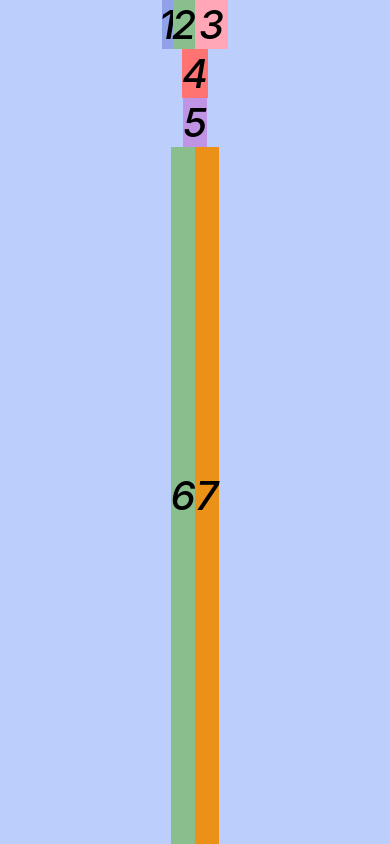
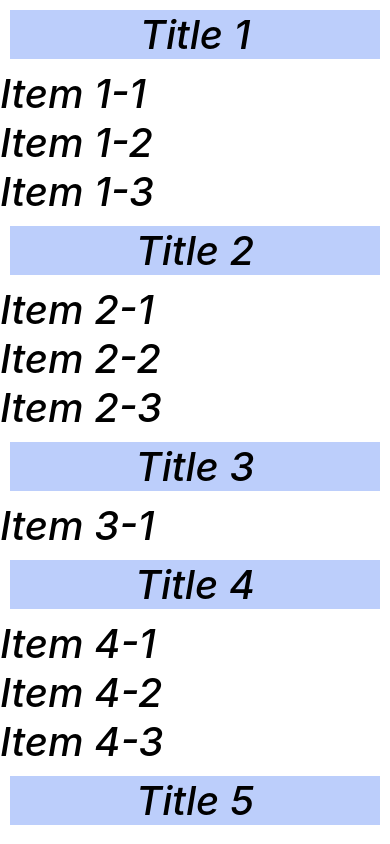
Before and after one commit to udara-nz/first_project, a React Native app: screen / in a window 390 px wide. Built offline with nearby package versions, Linux system fonts and the light colour scheme.

Commit message:
sectionList changes

```diff
--- a/App.tsx
+++ b/App.tsx
@@ -1,39 +1,108 @@
-import {StyleSheet, Text, View} from 'react-native';
-import React from 'react';
+import {
+  FlatList,
+  RefreshControl,
+  ScrollView,
+  SectionList,
+  StyleSheet,
+  Text,
+  View,
+} from 'react-native';
+import React, {useState} from 'react';
 
 const App = () => {
+  const [List, setList] = useState([
+    {name: 'Item 1'},
+    {name: 'Item 2'},
+    {name: 'Item 3'},
+    {name: 'Item 4'},
+    {name: 'Item 5'},
+    {name: 'Item 6'},
+    {name: 'Item 7'},
+    {name: 'Item 8'},
+    {name: 'Item 9'},
+    {name: 'Item 10'},
+  ]);
+
+  const DATA = [
+    {
+      title: 'Title 1',
+      data: ['Item 1-1', 'Item 1-2', 'Item 1-3'],
+    },
+    {
+      title: 'Title 2',
+      data: ['Item 2-1', 'Item 2-2', 'Item 2-3'],
+    },
+    {
+      title: 'Title 3',
+      data: ['Item 3-1'],
+    },
+    {
+      title: 'Title 4',
+      data: ['Item 4-1', 'Item 4-2', 'Item 4-3'],
+    },
+    {
+      title: 'Title 5',
+      data: ['Item 5-1', 'Item 5-2'],
+    },
+  ];
+
+  const [Refreshing, setRefreshing] = useState(false);
+
+  const onRefresh = () => {
+    setRefreshing(true);
+    setList([...List, {name: 'Item 10'}]);
+    setRefreshing(false);
+  };
+
   return (
-    <View style={styles.body}>
-      <View style={styles.row}>
-        <View style={styles.view1}>
-          <Text style={styles.text}>1</Text>
+    <SectionList
+      sections={DATA}
+      renderItem={({item}) => <Text style={styles.text}>{item}</Text>}
+      renderSectionHeader={({section}) => (
+        <View style={styles.item}>
+          <Text style={styles.text}>{section.title}</Text>
         </View>
-        <View style={styles.view2}>
-          <Text style={styles.text}>2</Text>
-        </View>
-        <View style={styles.view3}>
-          <Text style={styles.text}>3</Text>
-        </View>
-      </View>
-      <View style={styles.row}>
-        <View style={styles.view4}>
-          <Text style={styles.text}>4</Text>
-        </View>
-      </View>
-      <View style={styles.row}>
-        <View style={styles.view5}>
-          <Text style={styles.text}>5</Text>
-        </View>
-      </View>
-      <View style={styles.big_row}>
-        <View style={styles.view6}>
-          <Text style={styles.text}>6</Text>
-        </View>
-        <View style={styles.view7}>
-          <Text style={styles.text}>7</Text>
-        </View>
-      </View>
-    </View>
+      )}
+    />
+    // <FlatList
+    //   // inverted {/* chenge the order asc to desc */}
+    //   // horizontal {/* vertical change into horizontal*/}
+    //   // numColumns={2} {/* number of columns */}
+    //   keyExtractor={(item, index) => index.toString()}
+    //   data={List}
+    //   renderItem={({item}) => (
+    //     <View style={styles.item}>
+    //       <Text style={styles.text}>{item.name}</Text>
+    //     </View>
+    //   )}
+    //   refreshControl={
+    //     <RefreshControl
+    //       refreshing={Refreshing}
+    //       onRefresh={onRefresh}
+    //       colors={['#03363e']}
+    //     />
+    //   }
+    // />
+
+    // <View style={styles.body}>
+    //   <ScrollView
+    //     horizontal={false}
+    //     refreshControl={
+    //       <RefreshControl
+    //         refreshing={Refreshing}
+    //         onRefresh={onRefresh}
+    //         colors={['#03363e']}
+    //       />
+    //     }>
+    //     {list.map(list => {
+    //       return (
+    //         <View style={styles.item} key={list.key}>
+    //           <Text style={styles.text}>{list.list}</Text>
+    //         </View>
+    //       );
+    //     })}
+    //   </ScrollView>
+    // </View>
   );
 };
 
@@ -41,62 +110,11 @@ const styles = StyleSheet.create({
   body: {
     flex: 1,
     flexDirection: 'column',
+    backgroundColor: '#fff',
+  },
+  item: {
+    margin: 10,
     backgroundColor: '#bccefb',
-    alignItems: 'center',
-    justifyContent: 'flex-start',
-  },
-  row: {
-    flexDirection: 'row',
-    alignItems: 'center',
-    justifyContent: 'center',
-  },
-  big_row: {
-    flex: 1,
-    flexDirection: 'row',
-    alignItems: 'stretch',
-    justifyContent: 'center',
-  },
-  view1: {
-    flex: 1,
-    backgroundColor: '#91a1e9',
-    alignItems: 'center',
-    justifyContent: 'center',
-  },
-  view2: {
-    flex: 2,
-    flexDirection: 'row',
-    backgroundColor: '#88bf8d',
-    alignItems: 'center',
-    justifyContent: 'center',
-  },
-  view3: {
-    flex: 3,
-    flexDirection: 'row',
-    backgroundColor: '#ffa7b6',
-    alignItems: 'center',
-    justifyContent: 'center',
-  },
-  view4: {
-    flex: 2,
-    backgroundColor: '#ff7373',
-    alignItems: 'center',
-    justifyContent: 'center',
-  },
-  view5: {
-    flex: 2,
-    backgroundColor: '#bf94e4',
-    alignItems: 'center',
-    justifyContent: 'center',
-  },
-  view6: {
-    flex: 1,
-    backgroundColor: '#88bf8d',
-    alignItems: 'center',
-    justifyContent: 'center',
-  },
-  view7: {
-    flex: 1,
-    backgroundColor: '#ec9118',
     alignItems: 'center',
     justifyContent: 'center',
   },
```
